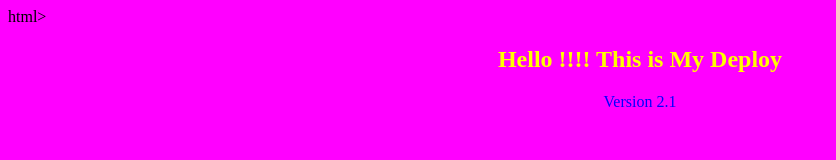
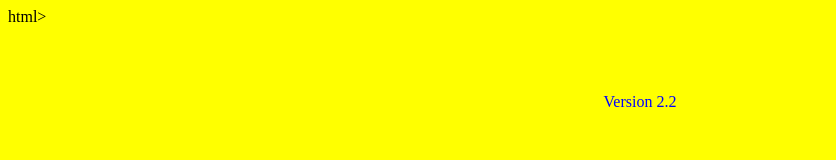
Before and after one commit to MiVainer/Jenkins, a plain HTML site: page index.html in a window 1280 px wide. Shown: the whole page, without its empty margins (0-836 px from the left). Drawn offline with Linux system fonts and the light colour scheme.

Commit message:
Version 2.2

```diff
--- a/index.html
+++ b/index.html
@@ -1,8 +1,8 @@
 html>
-<body bgcolor=magenta>
+<body bgcolor=yellow>
 <center>
 <h2><font color=yellow> Hello !!!! This is My Deploy</font></h2>
-<font color=blue> Version 2.1</font>
+<font color=blue> Version 2.2</font>
 </center>
 </body>
 </html>
```
